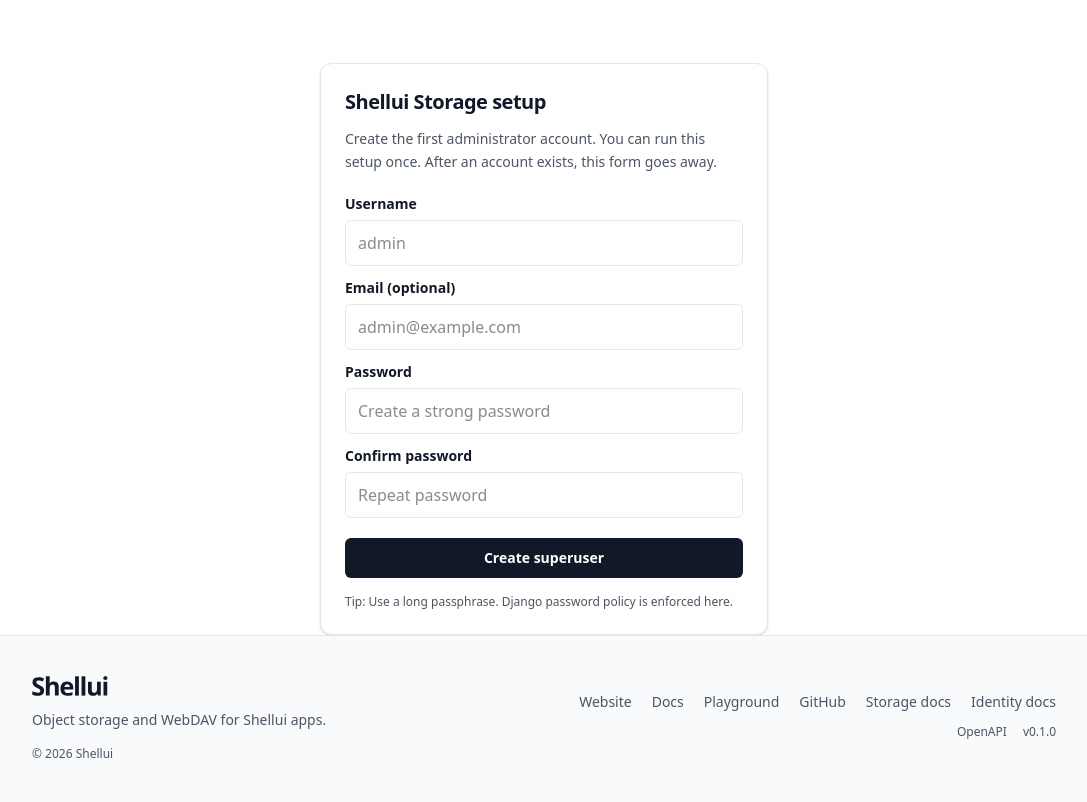
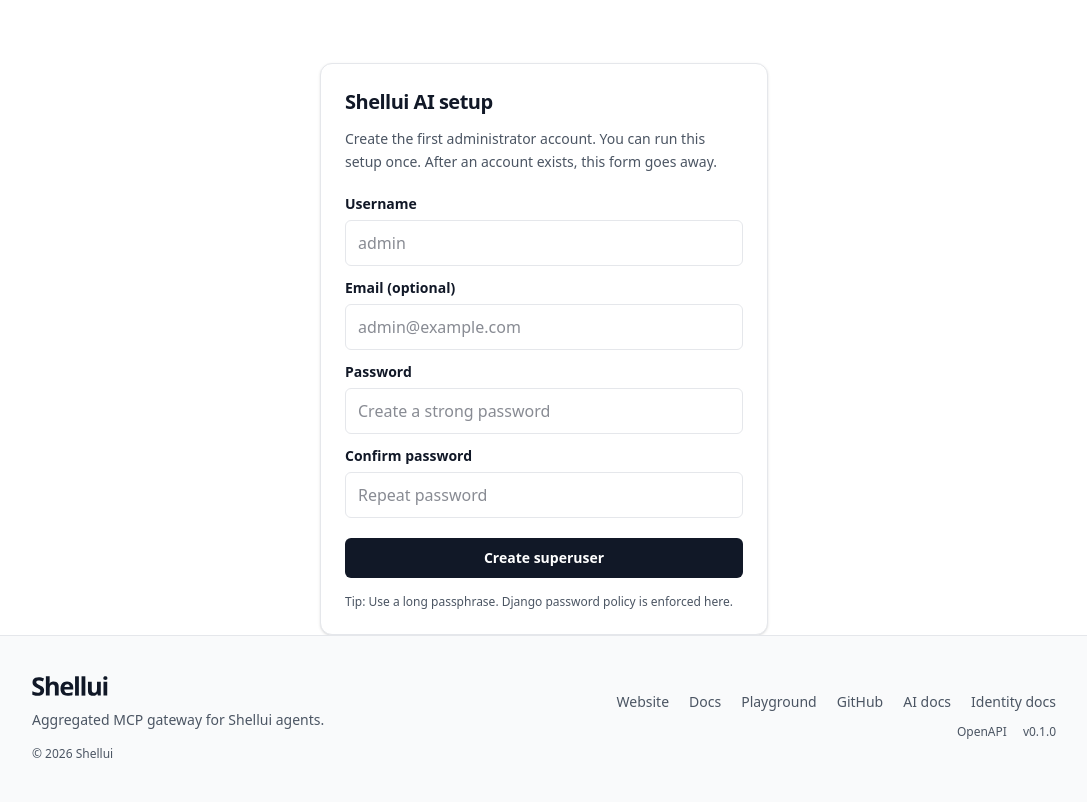
Before and after one commit to shellui/ai-service, a Django app: page / in a window 1280 px wide. Shown: the part 65-867 px from the top of the page, without its empty margins (96-1183 px from the left). Run offline with Django 5.2, Linux system fonts and the light colour scheme; style sheets or scripts are compiled from the project's sources; parts of the project's set-up code (start-up, migrations or seed data) failed here and were passed over; some libraries are stand-ins or nearby versions.

Commit message:
Fix wrong template names for ai-service

```diff
--- a/config/errors.py
+++ b/config/errors.py
@@ -1,6 +1,6 @@
 """Shellui error pages and JSON errors.
 
-Paths under ('/api/', '/storage/v1/') always get JSON, whatever the ``Accept`` header says,
+Paths under ('/api/', '/ai/v1/') always get JSON, whatever the ``Accept`` header says,
 in the same body shape as the API views. Every other path gets a branded HTML
 page. Neither one includes the exception, a stack trace, or the requested path.
 """
@@ -30,7 +30,7 @@ _COPY = {
 }
 
 _FALLBACK_HTML = (
-    '<!doctype html><html lang="en"><head><meta charset="utf-8"><title>Shellui Storage</title></head>'
+    '<!doctype html><html lang="en"><head><meta charset="utf-8"><title>Shellui AI</title></head>'
     '<body><h1>Something went wrong</h1><p>Try again in a moment.</p><p><a href="/">Back to home</a></p></body></html>'
 )
 
@@ -47,7 +47,7 @@ def _with_request_id(request: HttpRequest, body: dict) -> dict:
 
 def _json_body(request: HttpRequest, status: int, code: str, message: str) -> dict:
     if (request.path or '').startswith('/ai/v1/'):
-        # Supabase-compatible shape used by the storage API views.
+        # Structured error shape used by the AI API views.
         body = {'statusCode': str(status), 'error': code, 'message': message}
     else:
         body = {'detail': message}
--- a/templates/errors/error.html
+++ b/templates/errors/error.html
@@ -7,7 +7,7 @@
     {% load static %}
     {% include "includes/shellui_favicons.html" %}
     <link rel="stylesheet" href="{% static 'css/site.css' %}" />
-    <title>{{ title }} · Shellui Storage</title>
+    <title>{{ title }} · Shellui AI</title>
     <script>
       (function () {
         var stored = null;
@@ -26,7 +26,7 @@
         <a
           href="/"
           class="inline-flex shrink-0 items-center text-foreground focus-visible:outline-2 focus-visible:outline-offset-2 focus-visible:outline-primary"
-          aria-label="Shellui Storage"
+          aria-label="Shellui AI"
           translate="no"
         >
           <svg class="size-8.5" viewBox="0 0 1080 1080" role="img" aria-hidden="true">
--- a/templates/home.html
+++ b/templates/home.html
@@ -6,14 +6,14 @@
     {% load static %}
     {% include "includes/shellui_favicons.html" %}
     <link rel="stylesheet" href="{% static 'css/site.css' %}" />
-    {% with page_title="Shellui Storage" page_description="Supabase-compatible object storage for Shellui apps. Company buckets, quotas, access grants, and WebDAV under /storage/v1." %}
+    {% with page_title="Shellui AI" page_description="Aggregated MCP gateway for Shellui agents. One company URL for tools across identity, storage, hosting, email, and SaaS." %}
     <title>{% if show_setup_form %}Setup · {% endif %}{{ page_title }}</title>
     <meta name="description" content="{{ page_description }}" />
     <meta property="og:type" content="website" />
-    <meta property="og:title" content="{{ page_title }} - object storage for Shellui apps" />
+    <meta property="og:title" content="{{ page_title }} - MCP gateway for Shellui agents" />
     <meta property="og:description" content="{{ page_description }}" />
     <meta name="twitter:card" content="summary" />
-    <meta name="twitter:title" content="{{ page_title }} - object storage for Shellui apps" />
+    <meta name="twitter:title" content="{{ page_title }} - MCP gateway for Shellui agents" />
     <meta name="twitter:description" content="{{ page_description }}" />
     {% endwith %}
     <script>
@@ -37,7 +37,7 @@
           <a
             href="/"
             class="inline-flex shrink-0 items-center text-foreground focus-visible:outline-2 focus-visible:outline-offset-2 focus-visible:outline-primary"
-            aria-label="Shellui Storage"
+            aria-label="Shellui AI"
             translate="no"
           >
             <svg class="size-8.5" viewBox="0 0 1080 1080" role="img" aria-hidden="true">
@@ -53,7 +53,7 @@
               >Website</a
             >
             <a
-              href="{{ storage_docs_url }}"
+              href="{{ ai_docs_url }}"
               class="text-sm font-medium text-muted-foreground transition-colors hover:text-foreground"
               target="_blank"
               rel="noopener noreferrer"
@@ -87,7 +87,7 @@
       {% if show_setup_form %}
       <div class="page-x page-top">
         <div class="mx-auto w-full max-w-md rounded-xl border border-border bg-card p-6 shadow-sm hosting-form">
-          <h1 class="text-xl font-semibold tracking-tight text-foreground">Shellui Storage setup</h1>
+          <h1 class="text-xl font-semibold tracking-tight text-foreground">Shellui AI setup</h1>
           <p class="mt-3 text-sm leading-relaxed text-muted-foreground">
             Create the first administrator account. You can run this setup once. After an account exists, this form goes away.
           </p>
@@ -151,7 +151,7 @@
       {% elif bootstrap_blocked %}
       <div class="page-x page-top">
         <div class="mx-auto w-full max-w-md rounded-xl border border-border bg-card p-6 shadow-sm">
-          <h1 class="text-xl font-semibold tracking-tight text-foreground">Shellui Storage setup</h1>
+          <h1 class="text-xl font-semibold tracking-tight text-foreground">Shellui AI setup</h1>
           <p class="mt-3 text-sm leading-relaxed text-muted-foreground">
             No administrator account exists yet. Public bootstrap is disabled in this environment. Create the first superuser with:
           </p>
@@ -202,38 +202,38 @@
           </div>
           {% endif %}
 
-          <p class="text-sm font-medium text-primary-ink dark:text-primary">Storage service</p>
+          <p class="text-sm font-medium text-primary-ink dark:text-primary">AI service</p>
           <h1 class="mt-4 text-4xl font-bold tracking-tight text-balance text-foreground sm:text-5xl">
-            Shellui Storage
+            Shellui AI
           </h1>
           <p class="mt-6 max-w-xl text-lg/7 text-muted-foreground">
-            Shellui Storage is object storage for apps in the Shellui shell. Call the Supabase-compatible REST API at
-            <code class="font-mono text-sm text-primary-ink dark:text-primary">/storage/v1</code>
-            with a Bearer JWT from Shellui Identity. Blobs live on the filesystem or an S3-compatible backend, with one bucket per company and streaming downloads through Django.
+            Shellui AI hosts the aggregated MCP gateway for agents. Connect once at
+            <code class="font-mono text-sm text-primary-ink dark:text-primary">POST /c/&lt;company_id&gt;/mcp</code>
+            with a Bearer JWT from Shellui Identity, and call tools across identity, storage, hosting, email, and SaaS through a single company URL.
           </p>
 
           <ul class="mt-8 max-w-xl space-y-2 text-sm text-muted-foreground">
             <li class="flex gap-2">
               <span class="text-primary-ink dark:text-primary" aria-hidden="true">•</span>
-              <span>Upload, download, list, move, copy, and signed URLs with the same shapes Supabase clients expect.</span>
+              <span>One MCP endpoint per company; downstream tools are prefixed by service and forwarded with scoped tokens.</span>
             </li>
             <li class="flex gap-2">
               <span class="text-primary-ink dark:text-primary" aria-hidden="true">•</span>
-              <span>One company bucket, access grants, share links, company quotas, and optional per-user quotas.</span>
+              <span>OAuth protected-resource metadata points clients at identity-service for tokens and approvals.</span>
             </li>
             <li class="flex gap-2">
               <span class="text-primary-ink dark:text-primary" aria-hidden="true">•</span>
-              <span>Shellui Actions webhooks for <code class="font-mono text-xs">storage.*</code> events, with an n8n guide in the repo docs.</span>
+              <span>Call logs and approval gates stay aligned with identity-service agent contracts.</span>
             </li>
             <li class="flex gap-2">
               <span class="text-primary-ink dark:text-primary" aria-hidden="true">•</span>
-              <span>Optional WebDAV at <code class="font-mono text-xs">/dav/</code> when you enable it for desktop clients.</span>
+              <span>Company AI model API keys land here in a later release; this version ships the MCP gateway.</span>
             </li>
           </ul>
 
           <div class="mt-8 flex flex-wrap items-center gap-4">
             <a
-              href="{{ storage_docs_url }}"
+              href="{{ ai_docs_url }}"
               class="inline-flex min-h-11 items-center justify-center rounded-md bg-foreground px-5 py-2.5 text-sm font-semibold text-background transition-opacity hover:opacity-90 focus-visible:outline-2 focus-visible:outline-offset-2 focus-visible:outline-primary"
               target="_blank"
               rel="noopener noreferrer"
@@ -259,17 +259,13 @@
               </li>
               <li>
                 <span class="font-medium">MCP</span>
-                <span class="text-muted-foreground">(<code class="font-mono text-xs">POST /c/&lt;company_id&gt;/mcp</code> · agent tools, one URL per company)</span>
+                <span class="text-muted-foreground">(<code class="font-mono text-xs">POST /c/&lt;company_id&gt;/mcp</code> · aggregated agent tools)</span>
                 ·
                 <a href="{{ mcp_docs_url }}" class="font-medium text-primary-ink hover:underline dark:text-primary" target="_blank" rel="noopener noreferrer">Shellui MCP handbook</a>
               </li>
               <li>
                 <a href="{{ health_url }}" class="font-medium text-primary-ink hover:underline dark:text-primary">Health</a>
-                <span class="text-muted-foreground">(<code class="font-mono text-xs">GET /storage/v1/health</code>)</span>
-              </li>
-              <li>
-                <a href="{{ n8n_docs_url }}" class="font-medium text-primary-ink hover:underline dark:text-primary">n8n webhooks</a>
-                <span class="text-muted-foreground">(Shellui Actions · <a href="{{ n8n_repo_docs_url }}" class="underline-offset-2 hover:underline">docs/n8n.md</a>)</span>
+                <span class="text-muted-foreground">(<code class="font-mono text-xs">GET /ai/v1/health</code>)</span>
               </li>
               {% if show_admin_link %}
               <li>
@@ -287,13 +283,13 @@
     <footer class="relative z-10 border-t border-border bg-muted page-x py-10">
       <div class="mx-auto flex max-w-5xl flex-col gap-6 sm:flex-row sm:items-start sm:justify-between">
         <div>
-          <a href="/" class="inline-flex items-center text-foreground" aria-label="Shellui Storage" translate="no">
+          <a href="/" class="inline-flex items-center text-foreground" aria-label="Shellui AI" translate="no">
             <svg class="h-5 w-auto text-foreground" viewBox="0 0 1024 270" role="img" aria-hidden="true">
               <use href="#logo-shellui"></use>
             </svg>
           </a>
           <p class="mt-2 max-w-xs text-sm text-muted-foreground">
-            Object storage and WebDAV for Shellui apps.
+            Aggregated MCP gateway for Shellui agents.
           </p>
           <p class="mt-4 text-xs text-muted-foreground">© 2026 Shellui</p>
         </div>
@@ -306,7 +302,7 @@
             <a href="{{ docs_url }}" class="transition-colors hover:text-foreground" target="_blank" rel="noopener noreferrer">Docs</a>
             <a href="{{ playground_url }}" class="transition-colors hover:text-foreground" target="_blank" rel="noopener noreferrer">Playground</a>
             <a href="{{ github_url }}" class="transition-colors hover:text-foreground" target="_blank" rel="noopener noreferrer">GitHub</a>
-            <a href="{{ storage_docs_url }}" class="transition-colors hover:text-foreground" target="_blank" rel="noopener noreferrer">Storage docs</a>
+            <a href="{{ ai_docs_url }}" class="transition-colors hover:text-foreground" target="_blank" rel="noopener noreferrer">AI docs</a>
             <a href="{{ identity_docs_url }}" class="transition-colors hover:text-foreground" target="_blank" rel="noopener noreferrer">Identity docs</a>
           </nav>
           <nav
```
Also changed, not shown: config/tests/test_error_pages.py (+1 -1 lines), config/tests/test_homepage.py (+1 -1 lines).
